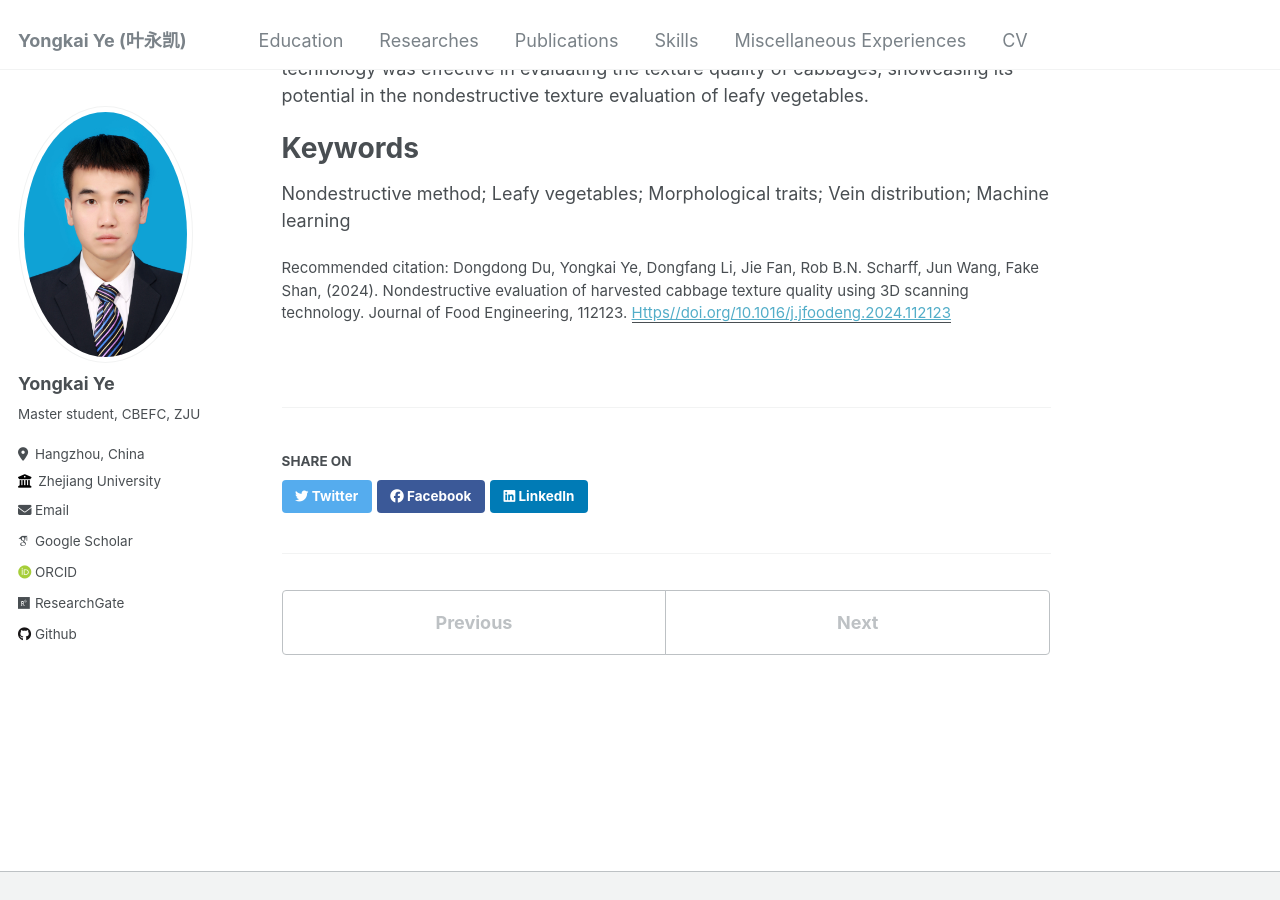
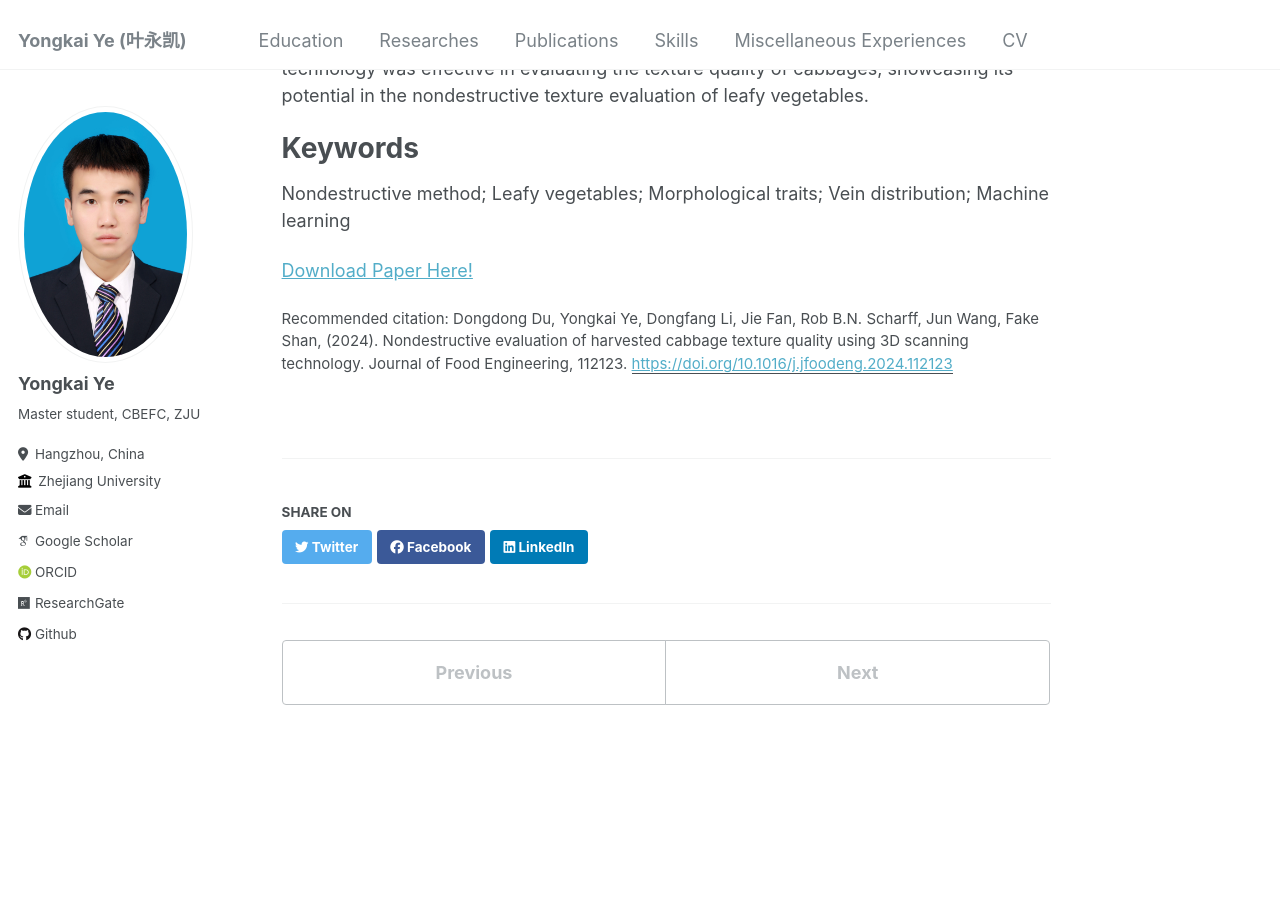
Before and after one commit to Yongkai-Ye/Yongkai-Ye.github.io, a Jekyll site: the page built from _publications/2024-May-zju-paper-4.md, in a window 1280 px wide and 900 px high, scrolled down 647 px. Built offline with Jekyll 4.4.1, drawn with Linux system fonts in a browser that asks for light colours; some web fonts are replaced; part of the change alters nothing that is shown.

Commit message:
Update 2024-May-zju-paper-4.md

```diff
--- a/_publications/2024-May-zju-paper-4.md
+++ b/_publications/2024-May-zju-paper-4.md
@@ -5,7 +5,7 @@ permalink: /publications/2024-May-zju-paper-4
 excerpt: 'This work is about proposing a promising solution using 3D scanning technology to nondestructively assess the texture quality of leafy vegetables, and the harvested cabbages were chosen as the experimental samples.'
 date: 2024-05-01
 venue: 'Journal of Food Engineering'
-paperurl: 'Https//doi.org/10.1016/j.jfoodeng.2024.112123'
+paperurl: 'https://doi.org/10.1016/j.jfoodeng.2024.112123'
 citation: 'Dongdong Du, Yongkai Ye, Dongfang Li, Jie Fan, Rob B.N. Scharff, Jun Wang, Fake Shan, (2024). Nondestructive evaluation of harvested cabbage texture quality using 3D scanning technology. Journal of Food Engineering, 112123. '
 ---
 
@@ -20,3 +20,5 @@ Current nondestructive methods for evaluating the texture quality of leafy veget
 Keywords
 ======
 Nondestructive method; Leafy vegetables; Morphological traits; Vein distribution; Machine learning
+
+[Download Paper Here!](https://doi.org/10.1016/j.jfoodeng.2024.112123)
```
